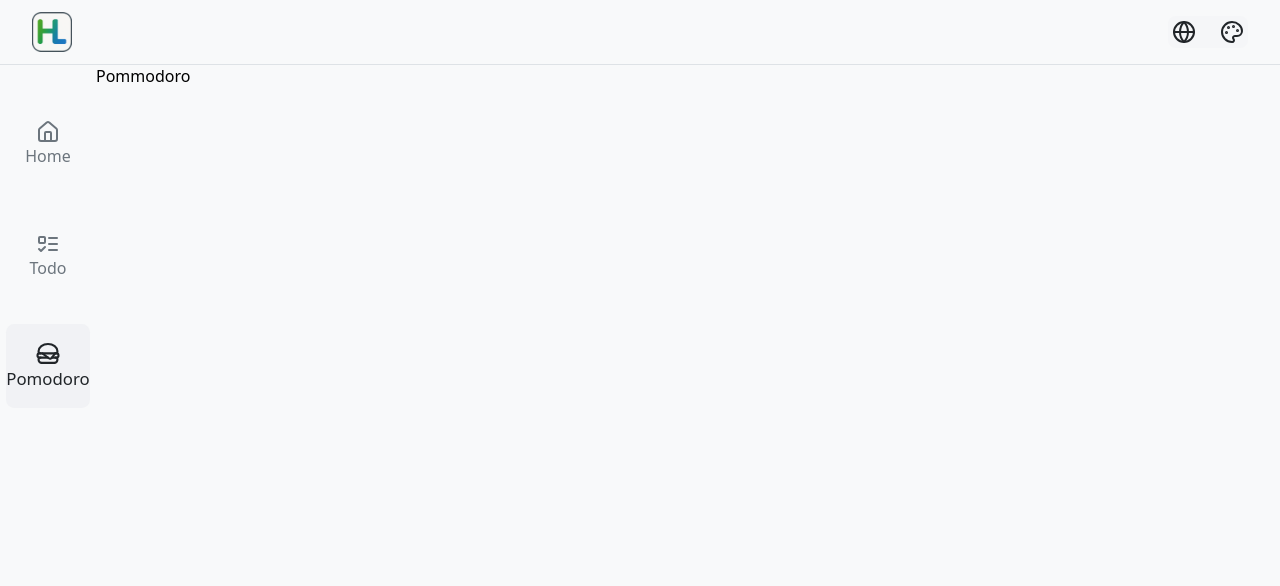
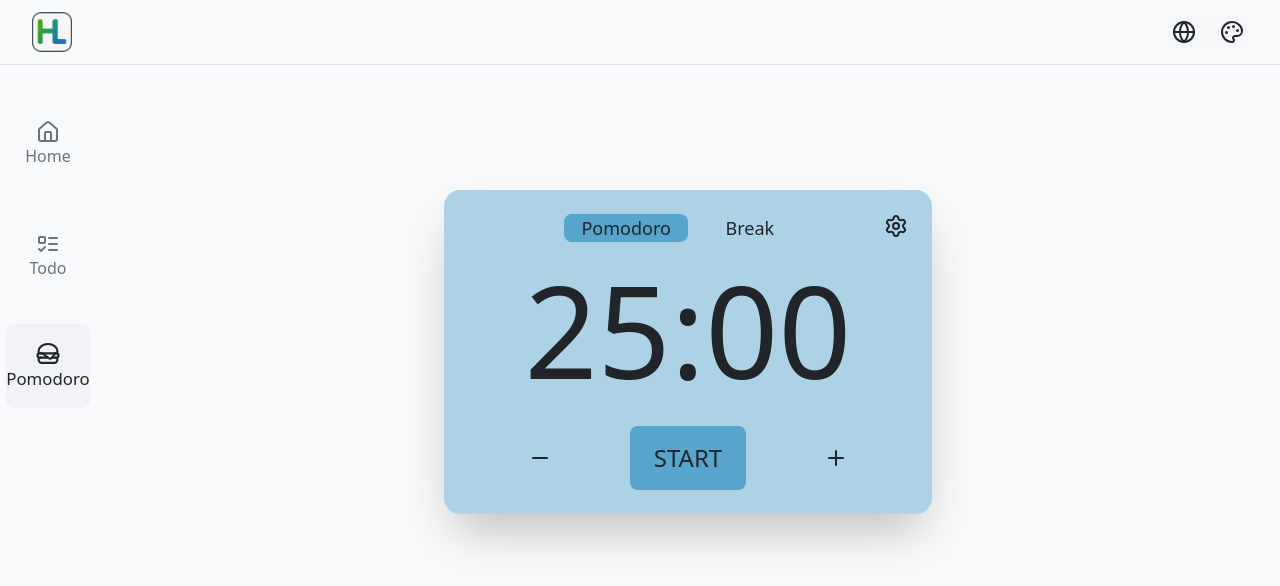
Before and after one commit to huyhoang462/HHLab, a React (Vite) app: page /pomodoro in a window 1280 px wide. Shown: the top 586 px of the page. Built offline with nearby package versions, Linux system fonts and the light colour scheme.

Commit message:
feat: pomodoro  UI

```diff
--- a/src/pages/Pomodoro/Pomodoro.tsx
+++ b/src/pages/Pomodoro/Pomodoro.tsx
@@ -1,7 +1,42 @@
+import { Minus, Plus, Settings } from "lucide-react";
 import React from "react";
 
 const Pomodoro: React.FC = () => {
-  return <div>Pommodoro</div>;
+  return (
+    <div className="fixed top-hheader right-0 left-0 bottom-hsidebar flex flex-col md:left-wsidebar md:bottom-0 text-text-primary ">
+      <div className="flex-1 flex flex-col items-center justify-center ">
+        <div className="flex flex-col">
+          <div className="bg-primary/30 rounded-2xl  mt-[-160px] flex flex-col shadow-2xl py-6 px-20 relative">
+            <div className="absolute top-6 right-6">
+              <Settings className="h-6  rotate-0 hover:rotate-90  hover:text-accent cursor-pointer " />
+            </div>
+            <div className="grid grid-cols-2 mx-10 mb-6">
+              <button className="flex cursor-pointer items-center justify-center hover:text-accent bg-primary/50 px-3 rounded-lg">
+                <p className="text-lg font-medium">Pomodoro</p>
+              </button>
+              <button className="flex cursor-pointer items-center justify-center hover:text-accent ">
+                <p className="text-lg font-medium">Break</p>
+              </button>
+            </div>
+            <div className="">
+              <p className="text-9xl font-medium">25:00</p>
+            </div>
+            <div className="flex items-center justify-between mt-8">
+              <button className=" cursor-pointer font-medium rounded-full p-1 hover:scale-110 hover:text-accent ">
+                <Minus className="h-6 hover:scale-110" />
+              </button>
+              <button className="text-2xl bg-primary/50 py-4 px-6  cursor-pointer font-medium hover:scale-105 hover:text-accent  rounded-lg">
+                START
+              </button>
+              <button className=" cursor-pointer font-medium rounded-full p-1 hover:scale-110 hover:text-accent ">
+                <Plus className="h-6 hover:scale-110" />
+              </button>
+            </div>
+          </div>
+        </div>
+      </div>
+    </div>
+  );
 };
 
 export default Pomodoro;
```
